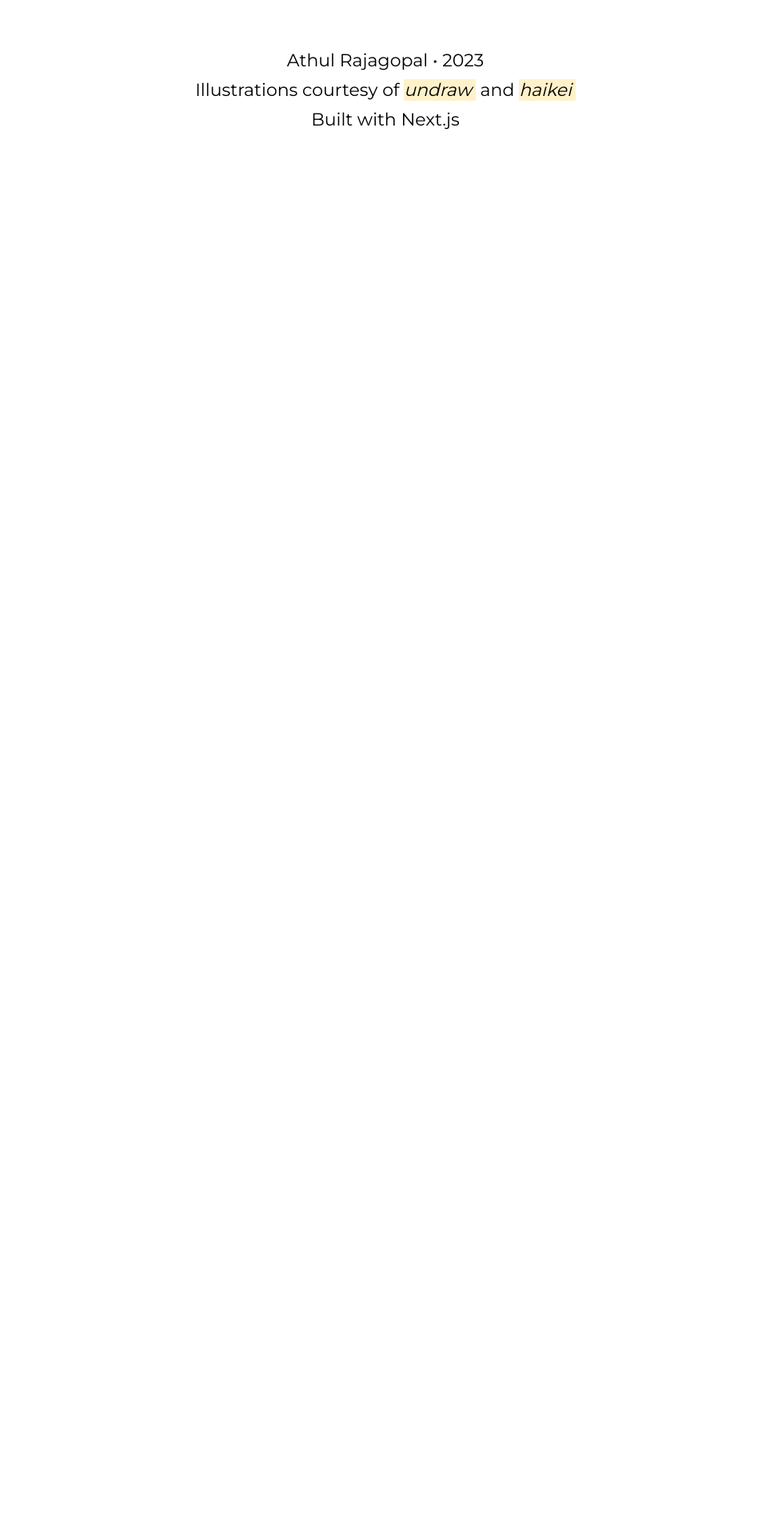
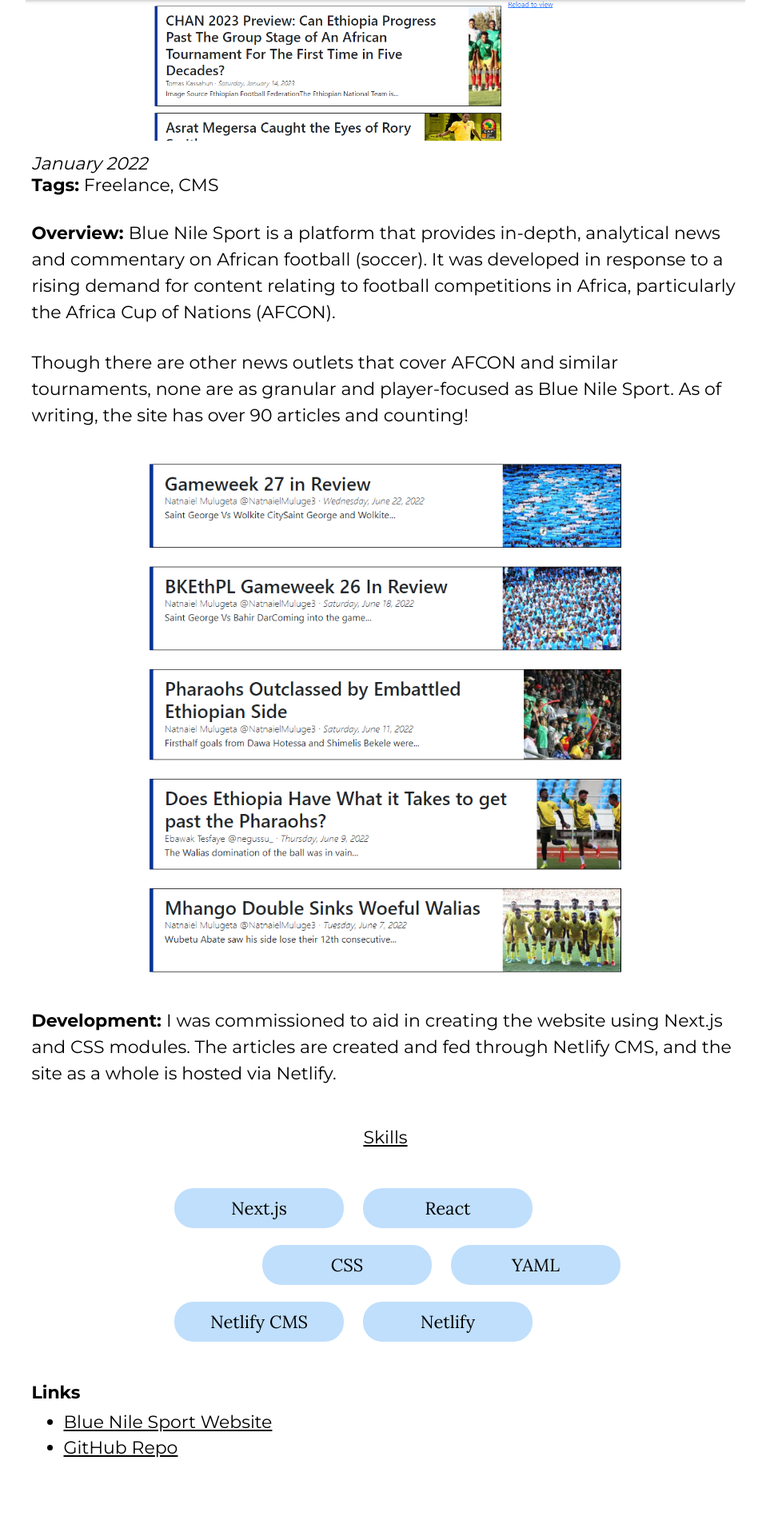
Before and after one commit to rajagoat/athulrajagopal.dev, a Next.js app: page /projects/bluenilesport in a window 1280 px wide. Shown: the part 598-2514 px from the top of the page at 80% size, without its empty margins (158-1121 px from the left). Before the commit the page ends 800 px from the top, so only its background shows below. Built offline with nearby package versions, Linux system fonts and the light colour scheme.

Commit message:
blue nile sport complete

```diff
--- a/components/ProjectHeader.js
+++ b/components/ProjectHeader.js
@@ -8,11 +8,11 @@
             <Image
                 src={image}
                 alt={imageAlt}
-                sizes="(max-width: 1440px) 100%,
-                        1440px"
+                sizes="(max-width: 900px) 100%,
+                        900px"
                 style={{
                     width: '100%',
-                    maxWidth: '1440px',
+                    maxWidth: '900px',
                     height: 'auto',
                 }}
                 placeholder="blur"
--- a/pages/projects/bluenilesport.js
+++ b/pages/projects/bluenilesport.js
@@ -1,6 +1,74 @@
+import Head from "next/head";
+import Image from "next/image";
+import styles from "../../styles/ProjectDetails.module.css";
+import blueNileSportPreview from "../../public/assets/bluenilesport-preview.png";
+import blueNileSportArticles from "../../public/assets/bluenilesport-articles.png";
+import ProjectHeader from "../../components/ProjectHeader";
+import ProjectSection from "../../components/ProjectSection";
+import SkillsContainer from "../../components/SkillsContainer";
+
 const BlueNileSport = () => {
     return (
         <>
+            <Head>
+                <title>Projects | Blue Nile Sport</title>
+            </Head>
+            <article className={styles.detailsContainer}>
+                <ProjectHeader
+                    title={"Blue Nile Sport"}
+                    image={blueNileSportPreview}
+                    imageAlt="Blue Nile Sport landing page"
+                    date="January 2022"
+                    tags="Freelance, CMS"
+                />
+                <ProjectSection
+                    sectionTitle="Overview"
+                    paragraphs={[
+                        "Blue Nile Sport is a platform that provides in-depth, analytical news and commentary on African football (soccer). It was developed in response to a rising demand for content relating to football competitions in Africa, particularly the Africa Cup of Nations (AFCON).",
+                        "Though there are other news outlets that cover AFCON and similar tournaments, none are as granular and player-focused as Blue Nile Sport. As of writing, the site has over 90 articles and counting!"
+                    ]}
+                />
+                <Image
+                    src={blueNileSportArticles}
+                    alt="A few articles taken from the Blue Nile Sport page"
+                    sizes="(max-width: 600px) 95vw,
+                            600px"
+                    style={{
+                        width: '95vw',
+                        maxWidth: '600px',
+                        height: 'auto',
+                    }}
+                    placeholder="blur"
+                    className={styles.extraImage}
+                />
+                <ProjectSection
+                    sectionTitle="Development"
+                    paragraphs={[
+                        "I was commissioned to aid in creating the website using Next.js and CSS modules. The articles are created and fed through Netlify CMS, and the site as a whole is hosted via Netlify."
+                    ]}
+                />
+                <p className={styles.skillsTitle}><u>Skills</u></p>
+                <SkillsContainer
+                    skills={[
+                        "Next.js",
+                        "React",
+                        "CSS",
+                        "YAML",
+                        "Netlify CMS",
+                        "Netlify"
+                    ]}
+                    color={"black"}
+                    backgroundColor={"#C0DFFC"}
+                    numberPerRow={2}
+                />
+                <div className={styles.extra}>
+                    <p><b>Links</b></p>
+                    <ul>
+                        <li><u><a target="_blank" href="https://www.bluenilesport.com/">Blue Nile Sport Website</a></u></li>
+                        <li><u><a target="_blank" href="https://github.com/rajagoat/blue-nile-sports">GitHub Repo</a></u></li>
+                    </ul>
+                </div>
+            </article>
         </>
     );
 }
--- a/styles/ProjectDetails.module.css
+++ b/styles/ProjectDetails.module.css
@@ -2,7 +2,7 @@
     display: flex;
     flex-direction: column;
     align-items: center;
-    max-width: 1440px;
+    max-width: 915px;
     margin: 10px auto 45px;
 }
 
```
Also changed, not shown: public/assets/bluenilesport-articles.png (added), public/assets/bluenilesport-preview.png.
